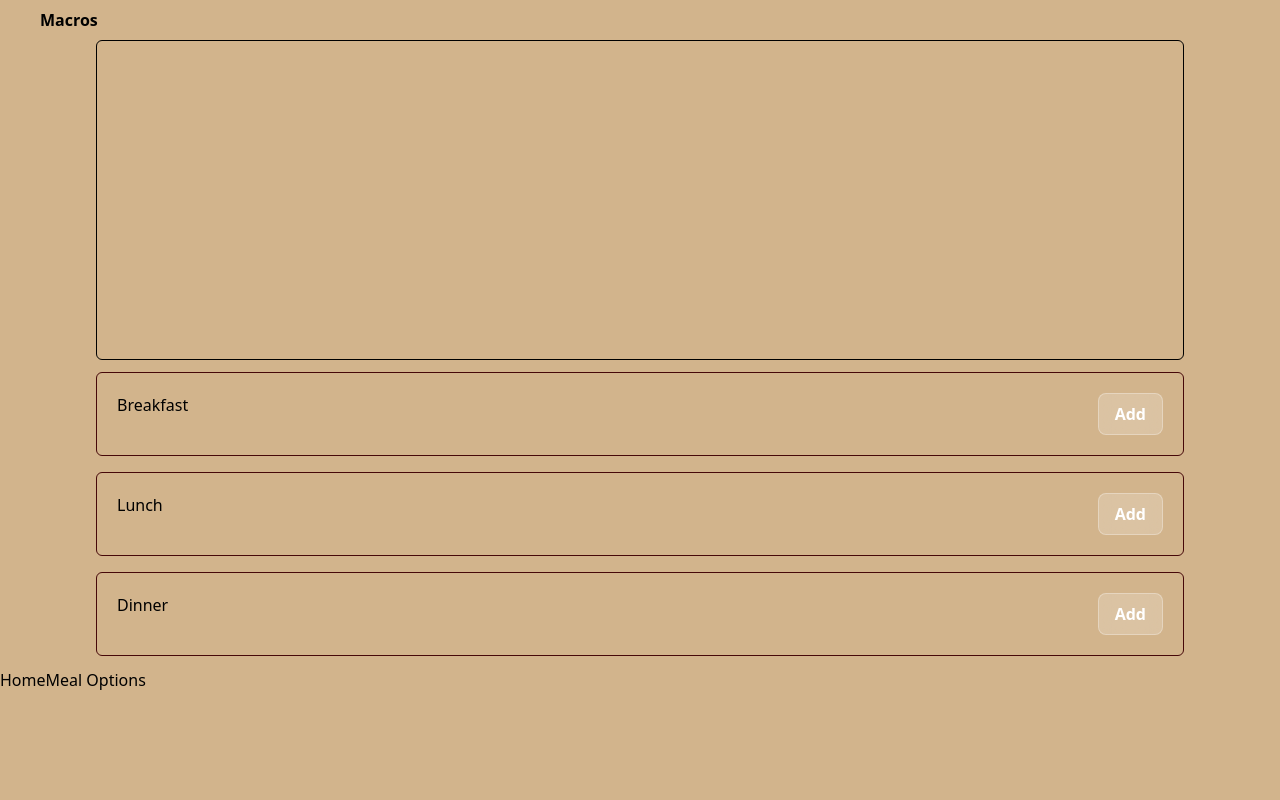
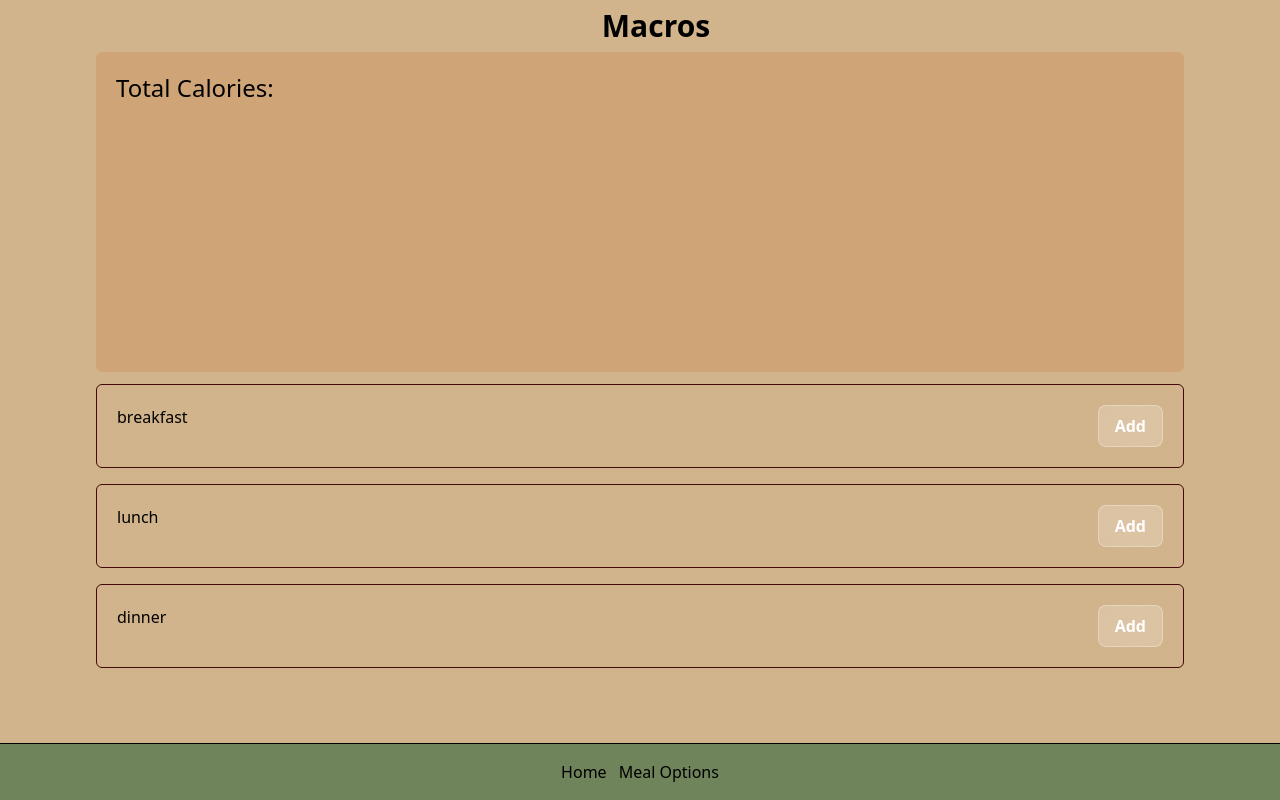
Before and after one commit to Gina-bun/Macros-GH, a React (Vite) app: page / in a window 1280 px wide. Built offline with nearby package versions, Linux system fonts and the light colour scheme.

Commit message:
feat: add navbar amd group meal types

```diff
--- a/src/App.jsx
+++ b/src/App.jsx
@@ -10,7 +10,7 @@ function App() {
     <>
      <Routes>
       <Route path="/" element={<Home/>}/>
-      <Route path="mealoptions" element={<MealOptions/>}/>
+      <Route path="mealoptions/:mealType" element={<MealOptions/>}/>
      </Routes>
     </>
   )
--- a/src/components/common/MealSelect.jsx
+++ b/src/components/common/MealSelect.jsx
@@ -1,9 +1,12 @@
+import { useNavigate } from "react-router-dom"
+
 export function MealSelect({mealCategory}){
+    const navigate = useNavigate()
     return (
         <div>
             <div className="flex border border-red-950 rounded-md text-center px-5 py-5  w-[85vw]">
                 <h3>{mealCategory}</h3>
-                <button className="ml-auto bg-white/20 backdrop-blur-md text-white font-semibold py-2 px-4 rounded-lg border border-white/30 hover:bg-white/30 transition ">
+                <button onClick={() => navigate(`/mealoptions/${mealCategory}`)} className="ml-auto bg-white/20 backdrop-blur-md text-white font-semibold py-2 px-4 rounded-lg border border-white/30 hover:bg-white/30 transition ">
                 Add
                 </button>
             </div>
--- a/src/components/layout/Navbar.jsx
+++ b/src/components/layout/Navbar.jsx
@@ -2,7 +2,7 @@ import { Link } from "react-router-dom"
 
 export function Navbar(){
     return (
-        <div>
+        <div className="bg-green-900/50 flex gap-3 py-4 justify-center border-t fixed bottom-0 w-full shadow-md">
             <Link to="/">Home</Link>
             <Link to="mealoptions">Meal Options</Link>
         </div>
--- /dev/null
+++ b/src/components/layout/NutritionSummary.jsx
@@ -0,0 +1,9 @@
+export function NutrtionSummary(){
+    return (
+        <>
+         <div className="meal-banner grid bg-amber-700/15 py-5 px-5 w-[85vw] h-[40vh] rounded-md m-auto">
+            <h1 className="text-2xl">Total Calories: </h1>
+         </div>
+        </>
+    )
+}
--- a/src/pages/Home.jsx
+++ b/src/pages/Home.jsx
@@ -1,17 +1,18 @@
 import { MealSelect } from "../components/common/MealSelect";
 import { Navbar } from "../components/layout/Navbar";
+import { NutrtionSummary } from "../components/layout/NutritionSummary";
 
 export function Home() {
   return (
     <div className="grid">
-      <h1 className="p-2 font-bold pl-10">Macros</h1>
-      <div className="meal-banner grid border py-5 px-5 w-[85vw] h-[40vh] rounded-md m-auto">
-
-      </div>
+      <h1 className="p-2 font-bold pl-10 text-3xl text-center">Macros</h1>
+        {/* Nutrition summary banner */}
+       <NutrtionSummary/>
+        {/* Meal select sectiom */}
         <div className="meal-plan flex flex-col gap-4 py-3 m-auto">
-          <MealSelect mealCategory="Breakfast"/>
-          <MealSelect mealCategory="Lunch" />
-          <MealSelect mealCategory="Dinner" />
+          <MealSelect mealCategory="breakfast"/>
+          <MealSelect mealCategory="lunch" />
+          <MealSelect mealCategory="dinner" />
         </div>
 
         {/* Navbar */}
--- a/src/pages/MealOptions.jsx
+++ b/src/pages/MealOptions.jsx
@@ -1,13 +1,20 @@
+import {useParams} from "react-router-dom"
 import { ghanaMeals } from "../data/ghanaMeals"
 import { Navbar } from "../components/layout/Navbar"
 
 export function MealOptions(){
+    const { mealType }  = useParams()
+
+    const filteredMeals = ghanaMeals.filter((meal) =>
+        meal.tags.includes(mealType)
+    )
+
     return (
         <div>
-            <h1>Select a meal</h1>
+            <h1 className="font-bold">Select a {mealType} meal</h1>
 
             {
-                ghanaMeals.map((meal) => {
+                filteredMeals.map((meal) => {
                     return <div key={meal.id}>
                                <h3>{meal.name}</h3>
                            </div>
```
